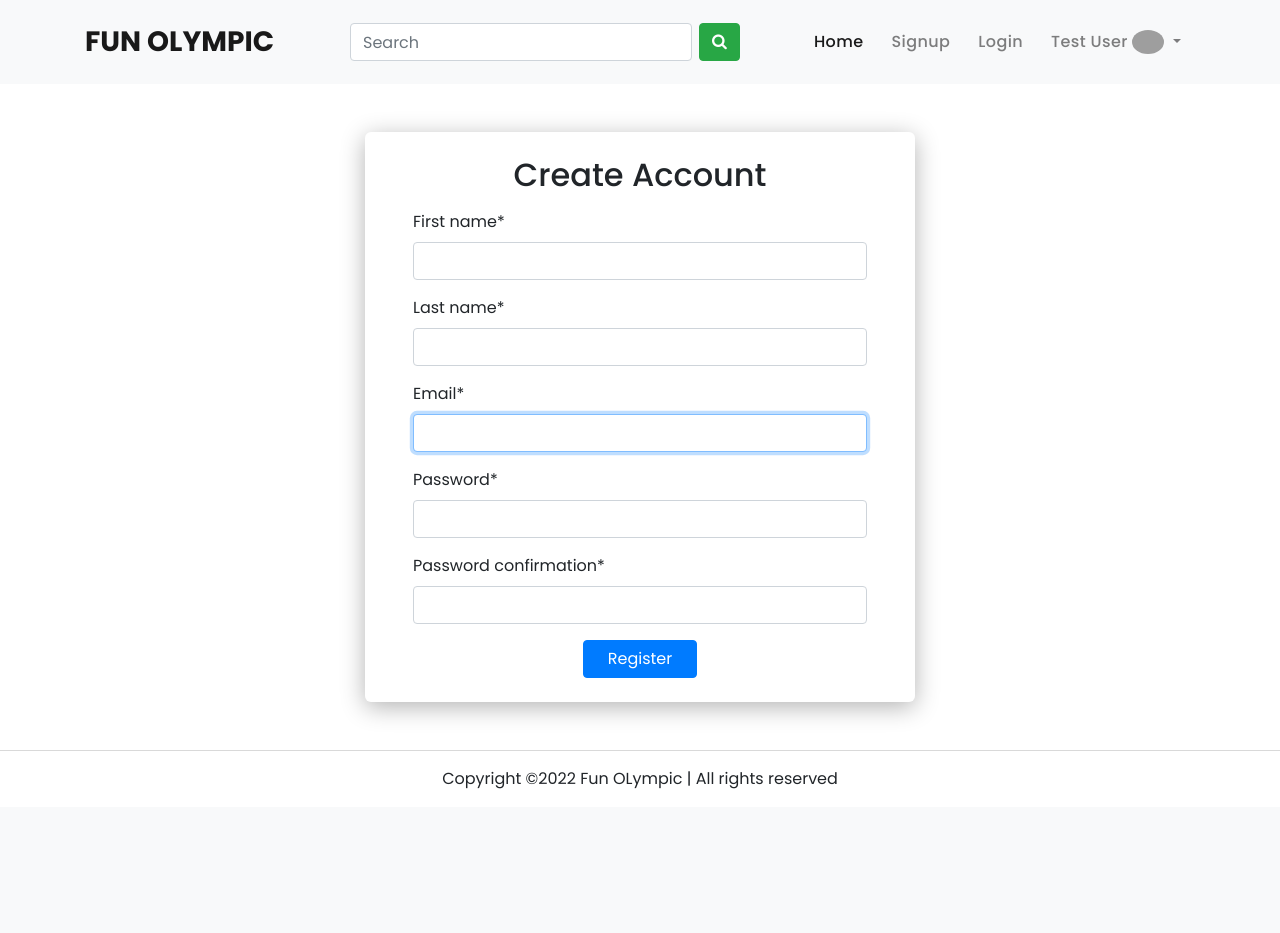
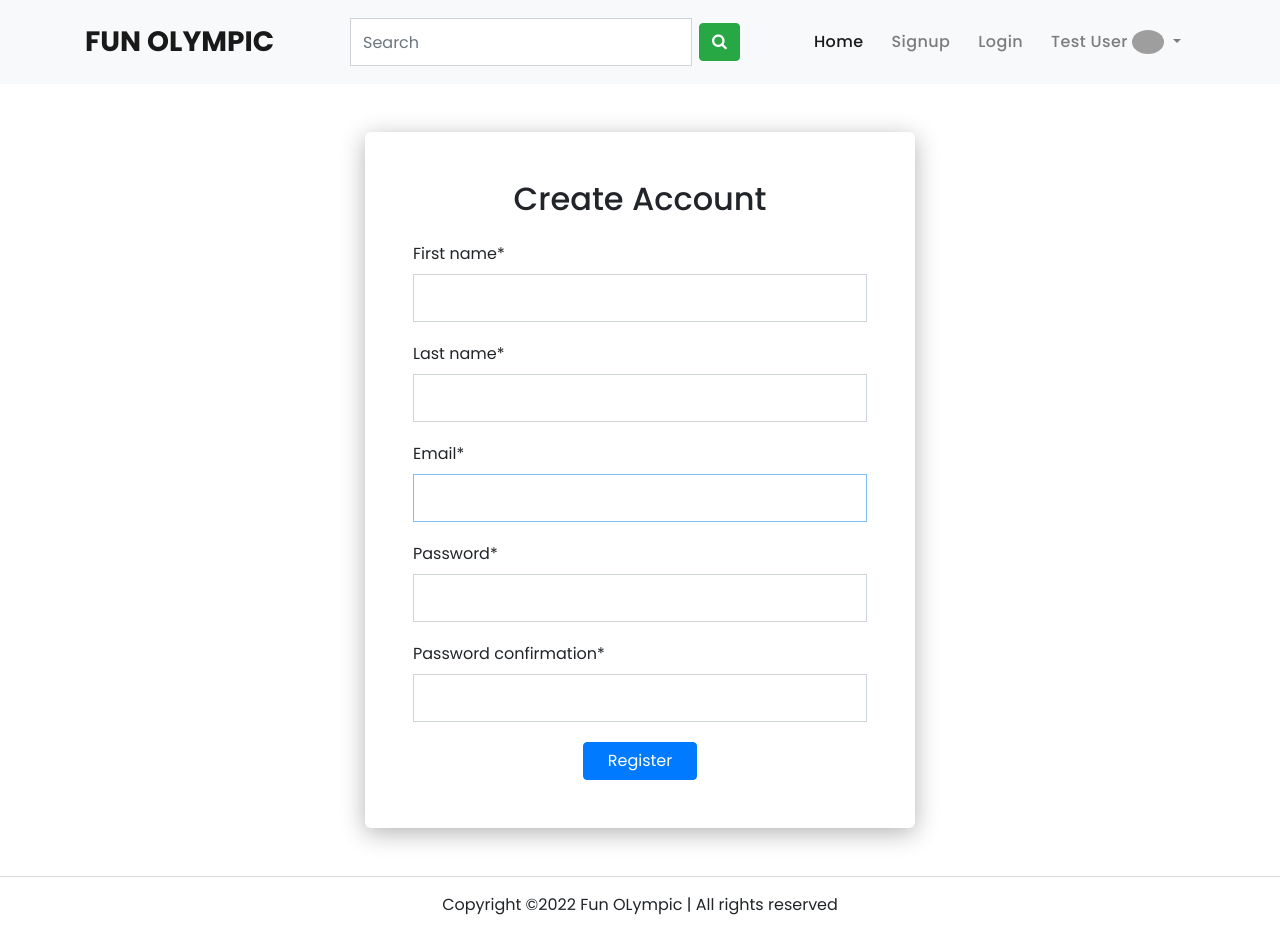
Before and after one commit to Dharam-shah/fun-olympic, a Django app: page /account/register/ in a window 1280 px wide. Before the commit the page ends 789 px from the top, so only its background shows below. Run offline with Django 4.2, Linux system fonts and the light colour scheme; some libraries are stand-ins or nearby versions; grey boxes are pictures that could not be loaded.

Commit message:
form updated

```diff
--- a/static/css/style.css
+++ b/static/css/style.css
@@ -98,6 +98,7 @@ a {
 .nav-link:hover {
     color: rgba(black, .9);
 }
+
 
 /* .dropdown-toggle::after {
     opacity: 0;
@@ -502,7 +503,34 @@ a {
     border-top: 1px solid rgba(0, 0, 0, 0.15);
 }
 
+/* Form */
+
 .form-group #hint_id_password1,
 #hint_id_password2 {
     display: none;
 }
+
+@media (min-width: 992px) {
+    .form-group {
+        margin-bottom: 1.25rem;
+    }
+}
+
+
+.form-control {
+    height: 3rem;
+    border-radius: 0;
+}
+
+.form-control:focus {
+    box-shadow: none;
+}
+
+.alert-block {
+    border-color: red;
+    background-color: white;
+}
+
+.alert-block li {
+    color: red;
+}
--- a/templates/account/login.html
+++ b/templates/account/login.html
@@ -2,7 +2,7 @@
 <section class="login-form">
   <div class="container">
     <div class="form-content py-2 py-sm-3 py-lg-4">
-        <div class="header text-center mb-3">
+        <div class="header text-center mb-3 mb-lg-4">
             <h2>Log in</h2>
         </div>
         <form method="post">
--- a/templates/account/password_reset_form.html
+++ b/templates/account/password_reset_form.html
@@ -2,7 +2,7 @@
 <section class="password-reset">
     <div class="container">
         <div class="form-content py-2 py-sm-3 py-lg-4">
-            <div class="header text-center mb-3">
+            <div class="header text-center mb-3 mb-lg-4">
                 <h2>Password Reset Form</h2>
             </div>
             <form action="" method="post">
--- a/templates/account/register.html
+++ b/templates/account/register.html
@@ -1,8 +1,8 @@
 {% extends 'base.html' %} {% load static %} {% load crispy_forms_tags %} {% block main %}
 <section class="registation-form py-3 py-md-4 py-xl-5">
   <div class="container">
-    <div class="form-content py-2 py-sm-3 py-lg-4">
-        <div class="header text-center mb-3">
+    <div class="form-content py-2 py-sm-3 py-lg-4 py-xl-5">
+        <div class="header text-center mb-3 mb-lg-4">
             <h2>Create Account</h2>
         </div>
         <form method="post">
--- a/templates/account/reset_password.html
+++ b/templates/account/reset_password.html
@@ -2,7 +2,7 @@
 <section class="password-reset">
     <div class="container">
       <div class="form-content py-2 py-sm-3 py-lg-4">
-        <div class="header text-center mb-3">
+        <div class="header text-center mb-3 mb-lg-4">
             <h2>Reset password</h2>
         </div>
         <h6 class="text-center pb-4">Hi, Fill out the following!!!</h6>
--- a/templates/account/reset_password_complete.html
+++ b/templates/account/reset_password_complete.html
@@ -2,7 +2,7 @@
 <section class="password-reset">
   <div class="container">
     <div class="form-content py-2 py-sm-3 py-lg-4">
-      <div class="header text-center mb-3">
+      <div class="header text-center mb-3 mb-lg-4">
           <h2 class="mb-3">Password reset complete</h2>
           <p>Your Password has been reset.</p>
           <a href="{% url 'login' %}">Login here</a>
--- a/templates/account/reset_password_sent.html
+++ b/templates/account/reset_password_sent.html
@@ -2,7 +2,7 @@
 <section class="password-reset">
     <div class="container">
         <div class="form-content py-2 py-sm-3 py-lg-4">
-            <div class="header text-center mb-3">
+            <div class="header text-center mb-3 mb-lg-4">
                 <h2>Password reset sent</h2>
             </div>
             <div class="text-center">
--- a/templates/homepage/homepage.html
+++ b/templates/homepage/homepage.html
@@ -172,4 +172,8 @@
   </div>
 </section>
 
+<section class="section">
+
+</section>
+
 {% endblock main %}
```
